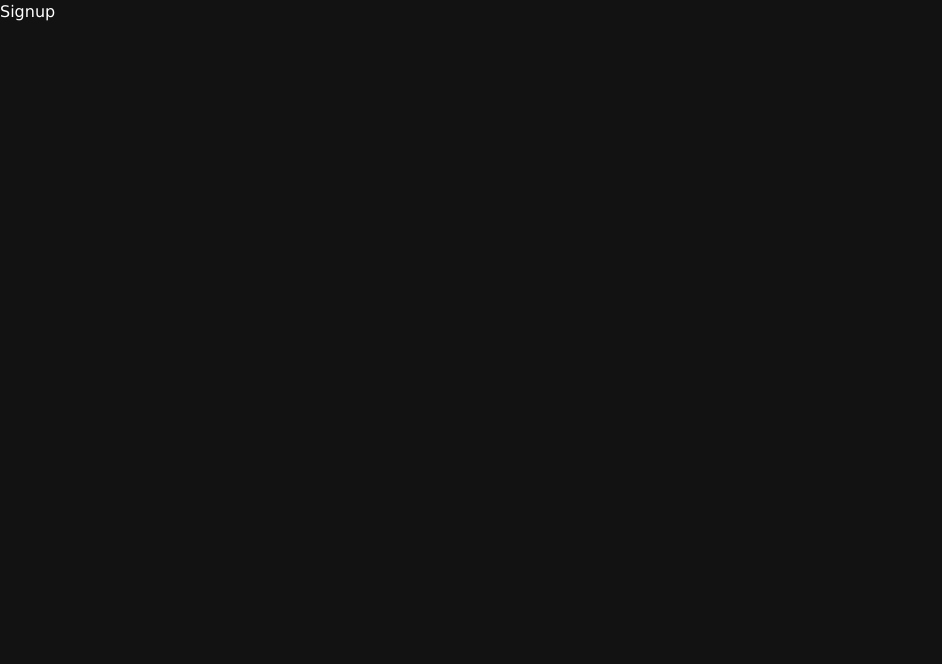
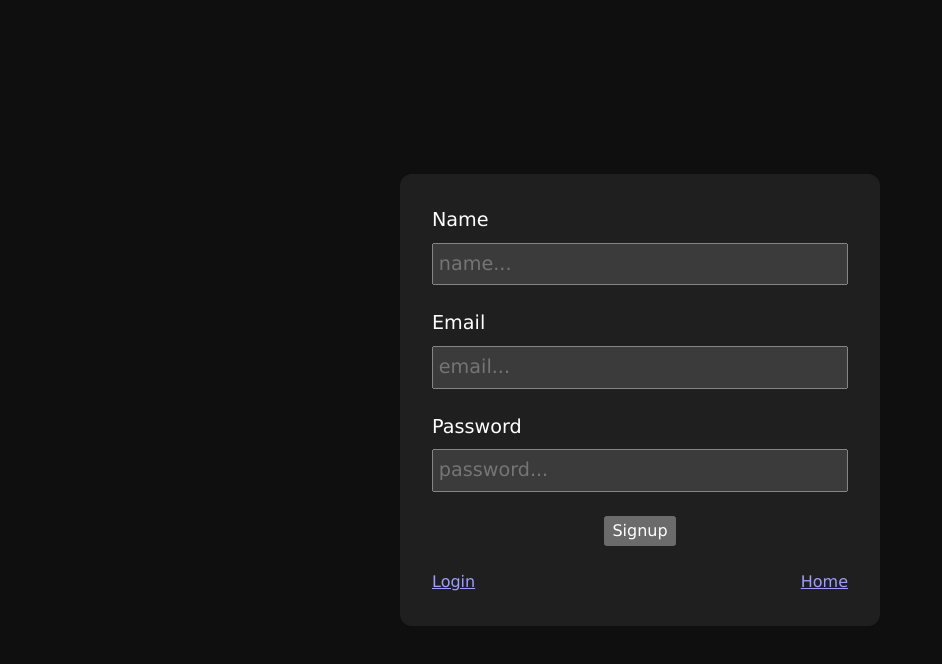
Before and after one commit to rohan031/blogs, a React (Create React App) app in the folder public/: page /auth/signup in a window 1280 px wide. Shown: the top 664 px of the page, without its empty margins (0-942 px from the left). Built offline with nearby package versions, Linux system fonts and the light colour scheme.

Commit message:
added login and signup ui

```diff
--- a/public/src/pages/Auth/Login/Login.tsx
+++ b/public/src/pages/Auth/Login/Login.tsx
@@ -1,8 +1,107 @@
-import React from "react";
+import React, { useEffect, useState } from "react";
 import styles from "./login.module.scss";
+import { Link, useNavigate } from "react-router-dom";
 
 function Login() {
-	return <div className={styles.login}>Login</div>;
+	const [userInput, setUserInput] = useState({
+		email: "",
+		password: "",
+	});
+	const [err, setErr] = useState<string | null>(null);
+	const navigate = useNavigate();
+
+	useEffect(() => {
+		const token = sessionStorage.getItem("token");
+
+		if (token) {
+			navigate("/");
+		}
+	});
+
+	const handleInputChange = (e: React.ChangeEvent<HTMLInputElement>) => {
+		let key = e.target.name;
+		let value = e.target.value;
+
+		setUserInput((prev) => {
+			return {
+				...prev,
+				[key]: value,
+			};
+		});
+	};
+
+	const handleSubmit = (e: React.FormEvent<HTMLFormElement>) => {
+		e.preventDefault();
+
+		fetch("login", {
+			method: "POST",
+			headers: {
+				"Content-Type": "application/json",
+			},
+			body: JSON.stringify({
+				email: userInput.email,
+				password: userInput.password,
+			}),
+		})
+			.then((res) => res.json())
+			.then((res) => {
+				if (res.error) {
+					throw new Error(res.message);
+				}
+
+				const { accessToken } = res.data;
+				sessionStorage.setItem("token", accessToken);
+				navigate("/");
+			})
+			.catch((err) => {
+				console.error(err);
+				setErr(err.message);
+			});
+	};
+
+	return (
+		<div className={styles.login}>
+			<form onSubmit={handleSubmit}>
+				<div className={styles.input}>
+					<label htmlFor="email">Email</label>
+					<input
+						id="email"
+						name="email"
+						type="email"
+						placeholder="email..."
+						value={userInput.email}
+						onChange={handleInputChange}
+						required
+					/>
+				</div>
+
+				<div className={styles.input}>
+					<label htmlFor="password">Password</label>
+					<input
+						id="password"
+						name="password"
+						type="password"
+						placeholder="password..."
+						value={userInput.password}
+						onChange={handleInputChange}
+						required
+					/>
+				</div>
+
+				<div className={styles.button}>
+					<button type="submit">Login</button>
+				</div>
+
+				{err && <p className={styles.error}>{err}</p>}
+
+				<div className={styles.link}>
+					<Link to="/auth/signup">Signup</Link>
+
+					<Link to="/">Home</Link>
+				</div>
+			</form>
+		</div>
+	);
 }
 
 export default Login;
--- a/public/src/pages/Auth/Login/login.module.scss
+++ b/public/src/pages/Auth/Login/login.module.scss
@@ -1,4 +1,50 @@
 @use "../../../styles/abstracts" as ab;
 
 .login {
+	height: 100vb;
+	display: grid;
+	place-items: center;
+
+	form {
+		width: min(90%, 30em);
+
+		background-color: var(--bg-600);
+		border-radius: 0.75em;
+
+		padding-inline: clamp(1em, 2.5vi, 2em);
+		padding-block: 2em;
+
+		display: grid;
+		gap: 1.5em;
+
+		.input {
+			display: grid;
+			gap: 0.5em;
+
+			label,
+			input {
+				font-size: clamp(1rem, 1.5vi, 1.25rem);
+			}
+
+			input {
+				padding-inline: 0.25em;
+				padding-block: 0.25em;
+			}
+		}
+
+		.button {
+			text-align: center;
+		}
+
+		.error {
+			font-size: 0.8rem;
+			color: var(--error);
+			text-align: center;
+		}
+
+		.link {
+			display: flex;
+			justify-content: space-between;
+		}
+	}
 }
--- a/public/src/pages/Auth/Signup/Signup.tsx
+++ b/public/src/pages/Auth/Signup/Signup.tsx
@@ -1,8 +1,120 @@
-import React from "react";
+import React, { useEffect, useState } from "react";
 import styles from "./signup.module.scss";
+import { Link, useNavigate } from "react-router-dom";
 
 function Signup() {
-	return <div className={styles.signup}>Signup</div>;
+	const [userInput, setUserInput] = useState({
+		email: "",
+		password: "",
+		name: "",
+	});
+	const [err, setErr] = useState<string | null>(null);
+	const navigate = useNavigate();
+
+	useEffect(() => {
+		const token = sessionStorage.getItem("token");
+
+		if (token) {
+			navigate("/auth/login");
+		}
+	});
+
+	const handleInputChange = (e: React.ChangeEvent<HTMLInputElement>) => {
+		let key = e.target.name;
+		let value = e.target.value;
+
+		setUserInput((prev) => {
+			return {
+				...prev,
+				[key]: value,
+			};
+		});
+	};
+
+	const handleSubmit = (e: React.FormEvent<HTMLFormElement>) => {
+		e.preventDefault();
+
+		fetch("signup", {
+			method: "POST",
+			headers: {
+				"Content-Type": "application/json",
+			},
+			body: JSON.stringify({
+				email: userInput.email,
+				password: userInput.password,
+				name: userInput.name,
+			}),
+		})
+			.then((res) => res.json())
+			.then((res) => {
+				if (res.error) {
+					throw new Error(res.message);
+				}
+
+				navigate("/auth/login");
+			})
+			.catch((err) => {
+				console.error(err);
+				setErr(err.message);
+			});
+	};
+
+	return (
+		<div className={styles.signup}>
+			<form onSubmit={handleSubmit}>
+				<div className={styles.input}>
+					<label htmlFor="name">Name</label>
+					<input
+						id="name"
+						name="name"
+						type="text"
+						placeholder="name..."
+						value={userInput.name}
+						onChange={handleInputChange}
+						required
+					/>
+				</div>
+
+				<div className={styles.input}>
+					<label htmlFor="email">Email</label>
+					<input
+						id="email"
+						name="email"
+						type="email"
+						placeholder="email..."
+						value={userInput.email}
+						onChange={handleInputChange}
+						required
+					/>
+				</div>
+
+				<div className={styles.input}>
+					<label htmlFor="password">Password</label>
+					<input
+						id="password"
+						name="password"
+						type="password"
+						placeholder="password..."
+						value={userInput.password}
+						onChange={handleInputChange}
+						required
+					/>
+				</div>
+
+				<div className={styles.button}>
+					<button type="submit">Signup</button>
+				</div>
+
+				{err && <p className={styles.error}>{err}</p>}
+
+				<div className={styles.link}>
+					<Link to="/auth/login">Login</Link>
+
+					<Link to="/">Home</Link>
+				</div>
+			</form>
+		</div>
+	);
 }
 
 export default Signup;
--- a/public/src/pages/Auth/Signup/signup.module.scss
+++ b/public/src/pages/Auth/Signup/signup.module.scss
@@ -1,4 +1,50 @@
 @use "../../../styles/abstracts" as ab;
 
 .signup {
+	height: 100vb;
+	display: grid;
+	place-items: center;
+
+	form {
+		width: min(90%, 30em);
+
+		background-color: var(--bg-600);
+		border-radius: 0.75em;
+
+		padding-inline: clamp(1em, 2.5vi, 2em);
+		padding-block: 2em;
+
+		display: grid;
+		gap: 1.5em;
+
+		.input {
+			display: grid;
+			gap: 0.5em;
+
+			label,
+			input {
+				font-size: clamp(1rem, 1.5vi, 1.25rem);
+			}
+
+			input {
+				padding-inline: 0.25em;
+				padding-block: 0.25em;
+			}
+		}
+
+		.button {
+			text-align: center;
+		}
+
+		.error {
+			font-size: 0.8rem;
+			color: var(--error);
+			text-align: center;
+		}
+
+		.link {
+			display: flex;
+			justify-content: space-between;
+		}
+	}
 }
--- a/public/src/styles/main.scss
+++ b/public/src/styles/main.scss
@@ -32,4 +32,6 @@
 body {
 	font-family: "Lucida Sans", "Lucida Sans Regular", "Lucida Grande",
 		"Lucida Sans Unicode", Geneva, Verdana, sans-serif;
+
+	background-color: var(--bg-800);
 }
```
